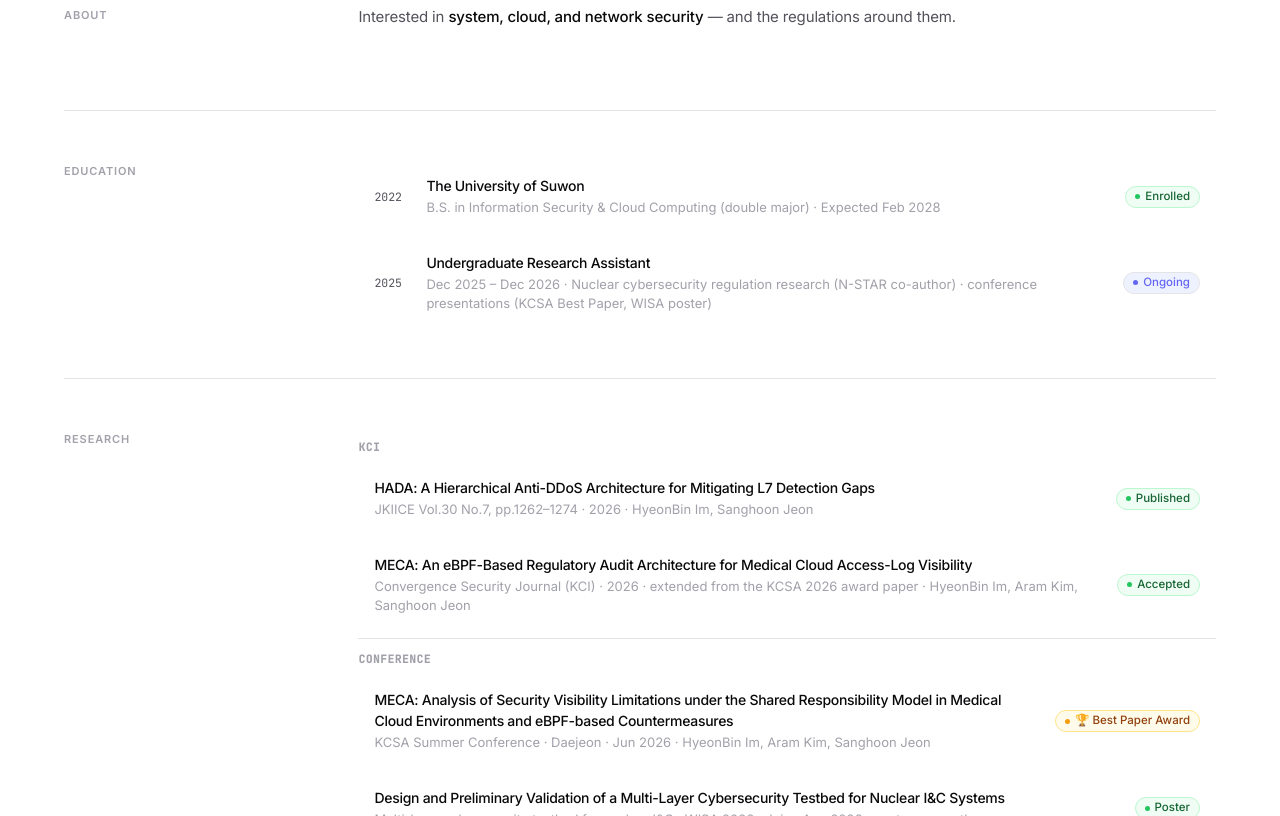
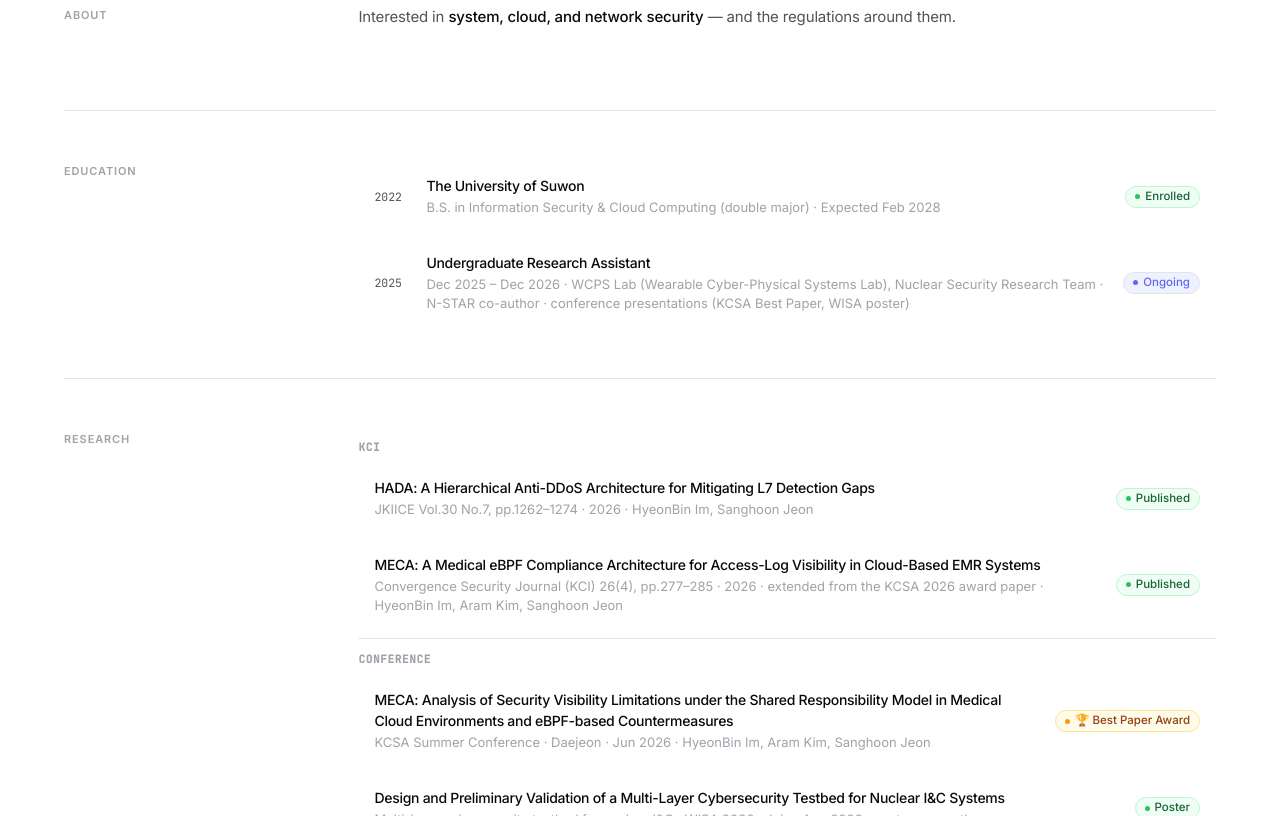
Before and after one commit to Im-HyeonBin/hyeonbin-portfolio, a plain HTML site: page index.html in a window 1280 px wide. Shown: the part 498-1314 px from the top of the page. Drawn offline with Linux system fonts and the light colour scheme.

Commit message:
MECA journal: published title, volume, DOI; lab name and KSC co-author
Co-Authored-By: Claude Sonnet 5.5 <noreply@anthropic.com>

```diff
--- a/index.html
+++ b/index.html
@@ -1020,7 +1020,7 @@ footer {
         <span class="card-year">2025</span>
         <div class="card-body">
           <p class="card-name" data-i18n="edu.ra.name">학부연구생</p>
-          <p class="card-desc" data-i18n="edu.ra.desc">2025.12 – 2026.12 · 원자력 사이버보안 규제 연구(N-STAR 공저) · 학술대회 발표(KCSA 우수논문상, WISA 포스터)</p>
+          <p class="card-desc" data-i18n="edu.ra.desc">2025.12 – 2026.12 · WCPS Lab(Wearable Cyber-Physical Systems Lab) 원자력 보안 연구팀 · N-STAR 공저 · 학술대회 발표(KCSA 우수논문상, WISA 포스터)</p>
         </div>
         <div class="card-right">
           <span class="pill pill-indigo" data-i18n="edu.ra.pill">Ongoing</span>
@@ -1045,11 +1045,11 @@ footer {
         </div>
         <div class="card card-clickable" data-modal="mecaj">
           <div class="card-body">
-            <p class="card-name">MECA: An eBPF-Based Regulatory Audit Architecture for Medical Cloud Access-Log Visibility</p>
-            <p class="card-desc" data-i18n="res.meca.desc">융합보안논문지 (KCI) · 2026 · 한국융합보안학회 하계학술대회 수상작 확장 · 임현빈, 김아람, 전상훈</p>
+            <p class="card-name">MECA: A Medical eBPF Compliance Architecture for Access-Log Visibility in Cloud-Based EMR Systems</p>
+            <p class="card-desc" data-i18n="res.meca.desc">융합보안논문지 (KCI) 26(4), pp.277–285 · 2026 · 한국융합보안학회 하계학술대회 수상작 확장 · 임현빈, 김아람, 전상훈</p>
           </div>
           <div class="card-right">
-            <span class="pill pill-green" data-i18n="res.meca.pill">Accepted</span>
+            <span class="pill pill-green" data-i18n="res.meca.pill">Published</span>
           </div>
         </div>
       </div>
@@ -1324,13 +1324,13 @@ footer {
       'edu.univ.desc': '정보보호학과 · 클라우드융복합학과 (복수전공) · 2028.02 졸업 예정',
       'edu.univ.pill': 'Enrolled',
       'edu.ra.name': '학부연구생',
-      'edu.ra.desc': '2025.12 – 2026.12 · 원자력 사이버보안 규제 연구(N-STAR 공저) · 학술대회 발표(KCSA 우수논문상, WISA 포스터)',
+      'edu.ra.desc': '2025.12 – 2026.12 · WCPS Lab(Wearable Cyber-Physical Systems Lab) 원자력 보안 연구팀 · N-STAR 공저 · 학술대회 발표(KCSA 우수논문상, WISA 포스터)',
       'edu.ra.pill': 'Ongoing',
       'res.hada.desc': 'JKIICE Vol.30 No.7, pp.1262–1274 · 2026 · 임현빈, 전상훈',
       'res.hada.pill': 'Published',
       'res.conf.label': 'Conference',
-      'res.meca.desc': '융합보안논문지 (KCI) · 2026 · 한국융합보안학회 하계학술대회 수상작 확장 · 임현빈, 김아람, 전상훈',
-      'res.meca.pill': 'Accepted',
+      'res.meca.desc': '융합보안논문지 (KCI) 26(4), pp.277–285 · 2026 · 한국융합보안학회 하계학술대회 수상작 확장 · 임현빈, 김아람, 전상훈',
+      'res.meca.pill': 'Published',
       'res.mecac.desc': '한국융합보안학회 하계학술대회 · 대전 · 2026.06 · 임현빈, 김아람, 전상훈',
       'res.mecac.pill': '🏆 Best Paper Award',
       'res.wisa.desc': '원자력 I&amp;C 다층 사이버보안 테스트베드 설계 · 예비 검증 · WISA 2026 · 제주 · 2026.08 · 포스터 · 공저',
@@ -1378,13 +1378,13 @@ footer {
       'edu.univ.desc': 'B.S. in Information Security &amp; Cloud Computing (double major) · Expected Feb 2028',
       'edu.univ.pill': 'Enrolled',
       'edu.ra.name': 'Undergraduate Research Assistant',
-      'edu.ra.desc': 'Dec 2025 – Dec 2026 · Nuclear cybersecurity regulation research (N-STAR co-author) · conference presentations (KCSA Best Paper, WISA poster)',
+      'edu.ra.desc': 'Dec 2025 – Dec 2026 · WCPS Lab (Wearable Cyber-Physical Systems Lab), Nuclear Security Research Team · N-STAR co-author · conference presentations (KCSA Best Paper, WISA poster)',
       'edu.ra.pill': 'Ongoing',
       'res.hada.desc': 'JKIICE Vol.30 No.7, pp.1262–1274 · 2026 · HyeonBin Im, Sanghoon Jeon',
       'res.hada.pill': 'Published',
       'res.conf.label': 'Conference',
-      'res.meca.desc': 'Convergence Security Journal (KCI) · 2026 · extended from the KCSA 2026 award paper · HyeonBin Im, Aram Kim, Sanghoon Jeon',
-      'res.meca.pill': 'Accepted',
+      'res.meca.desc': 'Convergence Security Journal (KCI) 26(4), pp.277–285 · 2026 · extended from the KCSA 2026 award paper · HyeonBin Im, Aram Kim, Sanghoon Jeon',
+      'res.meca.pill': 'Published',
       'res.mecac.desc': 'KCSA Summer Conference · Daejeon · Jun 2026 · HyeonBin Im, Aram Kim, Sanghoon Jeon',
       'res.mecac.pill': '🏆 Best Paper Award',
       'res.wisa.desc': 'Multi-layer cybersecurity testbed for nuclear I&amp;C · WISA 2026 · Jeju · Aug 2026 · poster · co-author',
@@ -1502,7 +1502,7 @@ footer {
     },
     mecaj: {
       title: 'MECA: 의료 클라우드 접속기록 가시성을 위한 eBPF 기반 규제 감사 아키텍처',
-      meta: '융합보안논문지 (KCI) 게재 승인 · 2026 · 임현빈, 김아람, 전상훈 (수원대학교)',
+      meta: '융합보안논문지 (KCI) 26권 4호 · 2026 · 임현빈, 김아람, 전상훈 (수원대학교)',
       body: {
         kr: `
           <h4>문제</h4>
@@ -1516,7 +1516,7 @@ footer {
             <li>애플리케이션 로그가 <b>삭제·위조되어도</b> MECA 접속기록은 독립적으로 보존</li>
           </ul>
           <h4>이력</h4>
-          <p>한국융합보안학회 2026 하계학술대회 발표 · 수상작을 풀페이퍼로 확장 → <b>융합보안논문지(KCI) 게재 승인</b> · 2026.09</p>
+          <p>한국융합보안학회 2026 하계학술대회 발표 · 수상작을 풀페이퍼로 확장 → <b>융합보안논문지(KCI) 제26권 4호 게재</b> (pp.277–285) · DOI <a href="https://doi.org/10.33778/kcsa.2026.26.4.277" target="_blank" rel="noopener">10.33778/kcsa.2026.26.4.277</a></p>
           <h4>Keywords</h4>
           <div class="modal-stack"><span class="tag">eBPF</span><span class="tag">XDP</span><span class="tag">SSL uprobe</span><span class="tag">BCC</span><span class="tag">OpenSSL</span><span class="tag">OpenEMR</span><span class="tag">AWS EC2</span><span class="tag">ISMS-P 2.9.4</span></div>
         `,
@@ -1532,7 +1532,7 @@ footer {
             <li>Access records <b>survived deletion and forgery</b> of application logs</li>
           </ul>
           <h4>History</h4>
-          <p>Presented at the KCSA 2026 Summer Conference (award), extended to a full paper → <b>accepted to the Convergence Security Journal (KCI)</b> · Sep 2026</p>
+          <p>Presented at the KCSA 2026 Summer Conference (award), extended to a full paper → <b>published in the Convergence Security Journal (KCI), vol. 26, no. 4, pp. 277–285, 2026</b> · DOI <a href="https://doi.org/10.33778/kcsa.2026.26.4.277" target="_blank" rel="noopener">10.33778/kcsa.2026.26.4.277</a></p>
           <h4>Keywords</h4>
           <div class="modal-stack"><span class="tag">eBPF</span><span class="tag">XDP</span><span class="tag">SSL uprobe</span><span class="tag">BCC</span><span class="tag">OpenSSL</span><span class="tag">OpenEMR</span><span class="tag">AWS EC2</span><span class="tag">ISMS-P 2.9.4</span></div>
         `
@@ -1546,7 +1546,7 @@ footer {
           <h4>🏆 수상</h4>
           <p><b>Best Paper Award</b> — Korea Convergence Security Association (KCSA) 2026 Summer Conference (Daejeon, Jun 2026) · <a href="https://www.veritas-a.com/news/articleView.html?idxno=618757" target="_blank" rel="noopener">기사 →</a></p>
           <h4>진행 상태</h4>
-          <p>풀페이퍼로 확장 → <b>융합보안논문지(KCI) 게재 승인</b> · 2026.09 (최종 게재 확정 제목: 「MECA: 의료 클라우드 접속기록 가시성을 위한 eBPF 기반 규제 감사 아키텍처」)</p>
+          <p>풀페이퍼로 확장 → <b>융합보안논문지(KCI) 제26권 4호 게재</b> (pp.277–285) · DOI <a href="https://doi.org/10.33778/kcsa.2026.26.4.277" target="_blank" rel="noopener">10.33778/kcsa.2026.26.4.277</a> · 게재 제목: 「MECA: 의료 클라우드 접속기록 가시성을 위한 eBPF 기반 규제 감사 아키텍처」</p>
           <h4>문제 정의</h4>
           <p>의료법 개정으로 EMR의 클라우드 운영이 허용되었으나, AWS · Azure · GCP의 네이티브 모니터링은 5-tuple 메타데이터 수준에 머물러 있다. 그 결과 <b>ISMS-P 2.9.4의 5개 접속로그 항목 중 2개(접속 일시 · 접속지)만</b> 충족하여 충족률 40%에 그친다.</p>
           <h4>제안: MECA</h4>
@@ -1573,7 +1573,7 @@ footer {
           <h4>🏆 Award</h4>
           <p><b>Best Paper Award</b> — Korea Convergence Security Association (KCSA) 2026 Summer Conference (Daejeon, Jun 2026) · <a href="https://www.veritas-a.com/news/articleView.html?idxno=618757" target="_blank" rel="noopener">press →</a></p>
           <h4>Status</h4>
-          <p>Extended to a full paper → <b>accepted to the Convergence Security Journal (KCI)</b> · Sep 2026, retitled "MECA: An eBPF-Based Regulatory Audit Architecture for Medical Cloud Access-Log Visibility" upon final acceptance</p>
+          <p>Extended to a full paper → <b>published in the Convergence Security Journal (KCI), vol. 26, no. 4, pp. 277–285, 2026</b> · DOI <a href="https://doi.org/10.33778/kcsa.2026.26.4.277" target="_blank" rel="noopener">10.33778/kcsa.2026.26.4.277</a> · published as "MECA: A Medical eBPF Compliance Architecture for Access-Log Visibility in Cloud-Based EMR Systems"</p>
           <h4>Problem</h4>
           <p>Korea's revised medical law permits cloud-hosted EMRs, but native monitoring on AWS, Azure, and GCP is limited to 5-tuple metadata. As a result, only <b>2 of the 5 ISMS-P §2.9.4 access-log items</b> (timestamp, source) are captured — a 40% coverage rate.</p>
           <h4>Proposed: MECA</h4>
```
Also changed, not shown: cv.html (+3 -3 lines), 1 other file.
